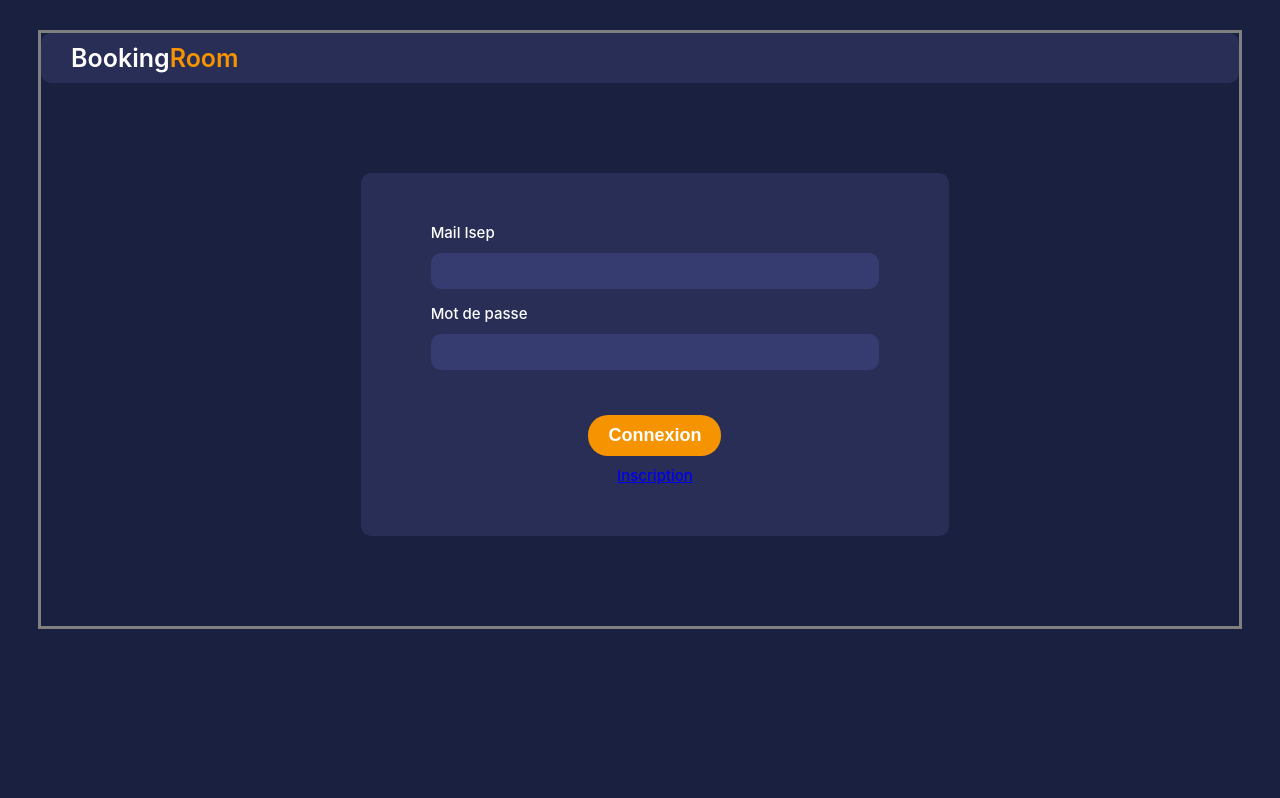
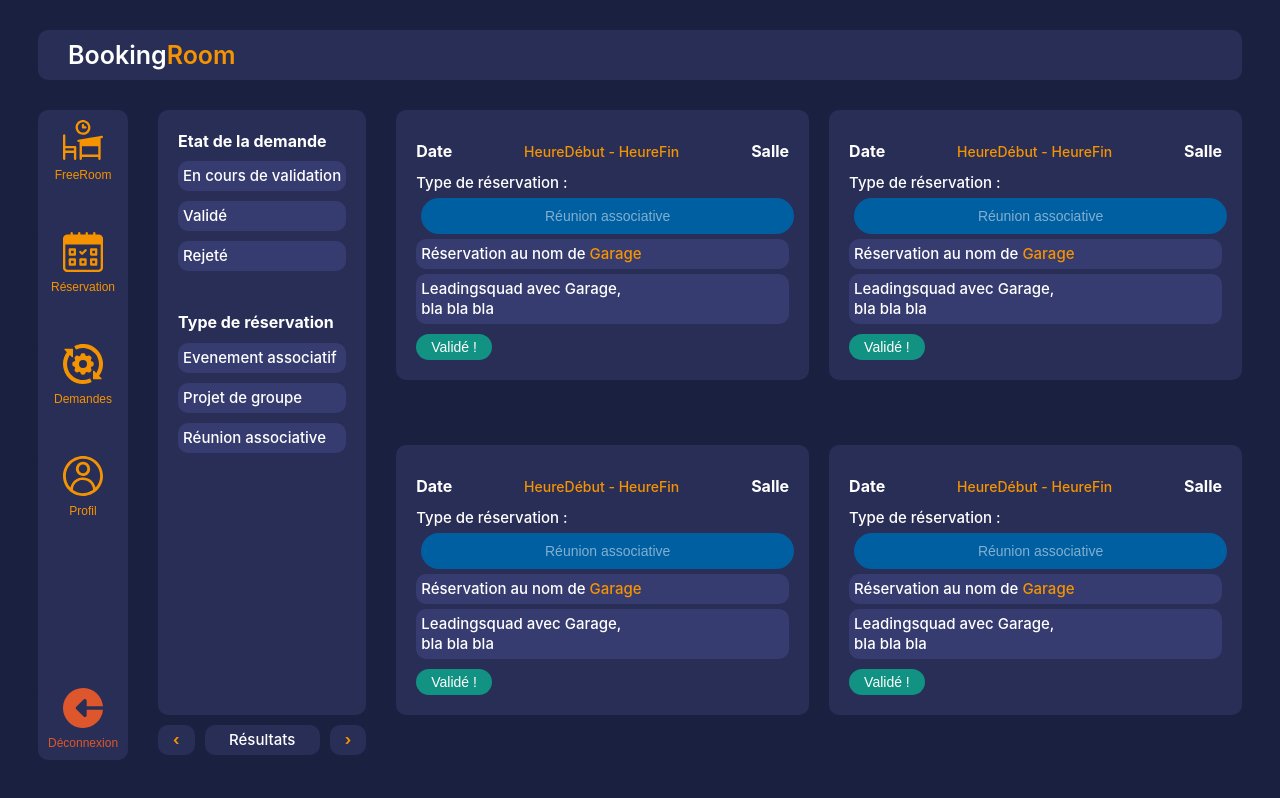
Before and after one commit to leizo/BookingRoom-front, a Vue app: page /request in a window 1280 px wide. Before the commit this address led to /login. Built offline with nearby package versions, Linux system fonts and the light colour scheme.

Commit message:
improve design and request page

```diff
--- a/index.html
+++ b/index.html
@@ -2,7 +2,7 @@
 <html lang="en">
   <head>
     <meta charset="UTF-8" />
-    <link rel="icon" href="/favicon.ico" />
+    <link rel="icon" href="/src/assets/icons/BR.svg" />
     <meta name="viewport" content="width=device-width, initial-scale=1.0" />
     <title>BookingRoom</title>
   </head>
--- a/src/assets/base.css
+++ b/src/assets/base.css
@@ -10,8 +10,23 @@
   --br-red: #DE572C;
 
   --br-text-light-1: #FFFFFF;
-  --br-text-light-2: #8F94C3;
 
+  --br-positive : #129282;
+  --br-negative : #AF4B63;
+
+  --br-evenement :#8B3046;
+  --br-evenement-light : #AF4B63;
+
+  --br-reunion : #005FA1;
+  --br-reunion-light : #1983CD;
+
+  --br-projet : #0D7064;
+  --br-projet-light : #129282;
+
+  --br-class : #BF7609;
+  --br-class-light : #E99210;
+
+  --br-unselect :rgba(255, 255, 255, 0.5);
 }
 
 :root {
@@ -49,9 +64,10 @@ body {
 
   margin : 30px;
   gap: 30px;
+}
 
-  border: solid grey;
-}
+
+
 
 button, a {
   cursor: pointer;
@@ -76,3 +92,61 @@ button, a {
   grid-row-end: 11;
   grid-column-end: 2;
 }
+
+a:link {
+  color : var(--br-orange);
+}
+
+a:visited {
+  color : var(--br-orange);
+}
+
+a:hover {
+  color : var(--br-text-light-1);
+}
+
+.wrapper-btn {
+  grid-row-start: 2;
+  grid-column-start: 2;
+
+  grid-row-end: 3;
+  grid-column-end: 8;
+
+  display: grid;
+  align-self: center;
+  grid-template-columns: max-content auto max-content max-content;
+  gap: 30px;
+}
+
+.btn-group{
+  background-color: var(--color-background-soft);
+  border-radius: 20px;
+  width: max-content;
+  height: min-content;
+}
+
+.btn-campus {
+  margin: 5px;
+}
+
+.btn-campus:hover {
+  background-color: var(--color-background-mute);
+}
+
+.btn-campus.active {
+  background-color: var(--color-background-mute);
+}
+
+.btn-orange {
+  background-color: var(--br-orange);
+  border-radius: 20px;
+  border-style: none;
+  padding: 10px 20px;
+
+  color: var(--br-text-light-1);
+  font-family: Montserrat,sans-serif;
+  font-weight: 700;
+  font-size: 18px;
+
+  margin-top: 30px;
+  }
--- /dev/null
+++ b/src/components/Evenement.vue
@@ -0,0 +1,64 @@
+<script>
+export default {
+    name: "Evenement",
+}
+
+</script>
+
+<template>
+<!-- id en fonction du type d'evenement pour changer la couleur -->
+    <div class="block" id="class">
+        <div style="display:block">
+        Cours
+        <span style="display:block; float:right">3h</span>
+        </div>
+        <div class="description" id="class">
+        Description un peu plus longue pour test
+        </div>
+        <div style="display:block">
+        8h - 11h
+        <span style="display:block; float:right">L114</span>
+        </div>
+    </div>
+</template>
+
+<style scoped>
+.block{
+    border-radius: 10px;
+    padding: 5px;
+    font-size: 12px;
+    margin: 5px 0;
+}
+
+.block#class{
+    background-color: var(--br-class);
+}
+.block#projet{
+    background-color: var(--br-projet);
+}
+.block#reunion{
+    background-color: var(--br-reunion);
+}
+.block#evenement{
+    background-color: var(--br-evenement);
+}
+
+.description {
+    border-radius: 10px;
+    padding: 5px;
+}
+
+.description#class {
+    background-color: var(--br-class-light);
+}
+.description#projet {
+    background-color: var(--br-projet-light);
+}
+.description#reunion {
+    background-color: var(--br-reunion-light);
+}
+.description#evenement {
+    background-color: var(--br-evenement-light);
+}
+
+</style>
--- /dev/null
+++ b/src/components/RequestRecap.vue
@@ -0,0 +1,121 @@
+<script lang="ts">
+
+export default {
+  name: "RequestRecap",
+}
+</script>
+
+<template>
+    <div class="block-request">
+        <div style="display: grid; grid-template-columns: auto auto auto; width:100%">
+            <h1 style="text-align: left">Date</h1>
+            <h2 class="orange" style="text-align:center"> HeureDébut - HeureFin </h2>
+            <h1 style="text-align: right">Salle</h1>
+        </div>
+
+        <div>
+            Type de réservation :
+            <!--
+                <button class="btn-reservation projet">Projet de groupe</button>
+            -->
+
+            <!--
+                <button class="btn-reservation evenement">Evenement associatif</button>
+            -->
+            <button class="btn-reservation reunion">Réunion associative</button>
+        </div>
+        <div style="background-color: var(--color-background-mute); padding:5px; border-radius:10px;">
+            Réservation au nom de <span class ="orange">Garage</span>
+        </div>
+        <div style="padding-top:5px">
+            <li>Leadingsquad avec Garage, <br> bla bla bla</li>
+        </div>
+        <!--
+        <div style="padding-top:5px">
+            <span class="validation">En cours de validation...</span>
+            <button class="btn-state" style="float:right;">Annuler</button>
+        </div>
+        -->
+
+        <!--
+        <div>
+            <button class="btn-state">Rejeté...</button>
+        </div>
+        -->
+
+        <div>
+            <button class="btn-state" style="background-color: var(--br-positive)">Validé !</button>
+        </div>
+
+    </div>
+
+
+</template>
+
+<style>
+
+.block-request {
+    background-color: var(--color-background-soft);
+    border-radius: 10px;
+    padding: 20px;
+    margin: 0;
+}
+
+.btn-reservation {
+    font-size: 14px;
+    font-weight : 500;
+
+    margin: 5px;
+    width: 100%;
+}
+
+.reunion {
+    background-color:#005FA1;
+    color: rgba(255, 255, 255, 0.5);
+}
+
+button.reunion:hover {
+    background-color: #1983CD;
+    color: var(--color-text);
+}
+
+.projet {
+    background-color:#0D7064;
+    color: rgba(255, 255, 255, 0.5);;
+}
+
+button.projet:hover {
+    background-color: #129282;
+    color: var(--color-text);
+}
+.evenement {
+    background-color:#8B3046;
+    color: rgba(255, 255, 255, 0.5);
+}
+
+button.evenement:hover {
+    background-color: #AF4B63;
+    color: var(--color-text);
+}
+
+.btn-send {
+    background-color: var(--br-orange);
+}
+
+.validation {
+    background-color: var(--color-background-mute);
+    font-weight: 500;
+    font-size: 14px;
+    border-radius: 20px;
+    padding:5px 15px;
+}
+
+
+.btn-state {
+    background-color: var(--br-negative);
+    font-weight: 500;
+    font-size: 14px;
+    padding:5px 15px;
+}
+
+</style>
--- a/src/components/ReservationRecap.vue
+++ b/src/components/ReservationRecap.vue
@@ -49,7 +49,7 @@ export default {
 </script>
 
 <template>
-
+<div style="width:350px">
     <div style="display: grid; grid-template-columns: auto auto; width:100%">
         <h1 style="text-align: left">Date</h1>
         <h1 style="text-align: right">Salle</h1>
@@ -62,36 +62,33 @@ export default {
     <div>
         Type de réservation : <br>
         <button
-            class="btn-reservation"
+            class="btn-reservation reunion"
             :class="{active: this.reservationState.reservation_type === 'association_meeting'}"
-            style="background-color:#005FA1"
             @click="this.reservationState.reservation_type = 'association_meeting'">
                 Réunion associative
         </button> <br>
         <button
-            class="btn-reservation"
+            class="btn-reservation projet"
             :class="{active: this.reservationState.reservation_type === 'group_project'}"
-            style="background-color:#0D7064"
             @click="this.reservationState.reservation_type = 'group_project'">
                 Projet de groupe
         </button> <br>
         <button
-            class="btn-reservation"
+            class="btn-reservation evenement"
             :class="{active: this.reservationState.reservation_type === 'association_event'}"
-            style="background-color:#8B3046"
             @click="this.reservationState.reservation_type = 'association_event'">
                 Evenement associatif
         </button> <br>
     </div>
     <br>
     <div v-if="this.reservationState.starting_date !== undefined && this.reservationState.ending_date  !== undefined">
-        Vous cherchez à réserver la salle <a class="orange">{{this.reservationState.room}}</a> <br>
-        à <a class="orange">{{this.reservationState.campus}}</a> de <a class="orange">{{this.reservationState.starting_date.hours}}h{{this.reservationState.starting_date.minutes !== 0 ? this.reservationState.starting_date.minutes : ''}}</a>
-        à <a class="orange">{{this.reservationState.ending_date.hours}}h{{this.reservationState.ending_date.minutes !== 0 ? this.reservationState.ending_date.minutes : ''}}</a> pour <a class="orange">une réunion assiociative </a>
+        Vous cherchez à réserver la salle <span class="orange">{{this.reservationState.room}}</span>
+        à <span class="orange">{{this.reservationState.campus}}</span> de <span class="orange">{{this.reservationState.starting_date.hours}}h{{this.reservationState.starting_date.minutes !== 0 ? this.reservationState.starting_date.minutes : ''}}</span>
+        à <span class="orange">{{this.reservationState.ending_date.hours}}h{{this.reservationState.ending_date.minutes !== 0 ? this.reservationState.ending_date.minutes : ''}}</span> pour <span class="orange">une réunion assiociative </span>
     </div>
     <br>
     <div style="background-color: var(--color-background-mute); padding:5px; border-radius:10px;">
-        Réservation au nom de <a class ="orange">Garage</a>
+        Réservation au nom de <span class ="orange">Garage</span>
     </div>
     <div>
         <input type="textarea" style="width:100%" placeholder="Veuillez renseigner la raison..." v-model="this.reservationState.event_description" v-on:focusout="test">
@@ -100,15 +97,14 @@ export default {
     <div style="text-align: right;">
         <button class="btn-send" @click="postEvent">Envoyer</button>
     </div>
+</div>
+
+
 
 
 </template>
 
 <style scoped>
-
-.active {
-    border: 3px solid greenyellow;
-}
 
 .btn-reservation {
     font-size: 14px;
@@ -118,6 +114,35 @@ export default {
     width: 100%;
 }
 
+.reunion {
+    background-color:var(--br-reunion);
+    color: rgba(255, 255, 255, 0.5);
+}
+
+button.reunion:hover, button.reunion.active {
+    background-color: var(--br-reunion-light);
+    color: var(--color-text);
+}
+
+.projet {
+    background-color: var(--br-projet);
+    color: rgba(255, 255, 255, 0.5);;
+}
+
+button.projet:hover, button.projet.active {
+    background-color: var(--br-projet-light);
+    color: var(--color-text);
+}
+.evenement {
+    background-color:var(--br-evenement);
+    color: rgba(255, 255, 255, 0.5);
+}
+
+button.evenement:hover, button.evenement.active {
+    background-color: var(--br-evenement-light);
+    color: var(--color-text);
+}
+
 .btn-send {
     background-color: var(--br-orange);
 }
--- a/src/components/TheNavbar.vue
+++ b/src/components/TheNavbar.vue
@@ -14,7 +14,10 @@ export default {
       this.$router.push("/profile");
     },
     redirectToReservation() {
-      this.$router.push("/reservation")
+      this.$router.push("/reservation");
+    },
+    redirectToRequest() {
+      this.$router.push("/request");
     }
   }
 }
@@ -26,20 +29,20 @@ export default {
       <img src="../assets/icons/FreeRoom.svg" alt="FreeRoom"> <br>
       FreeRoom
     </button>
-    <button class="page, reservation" @click="redirectToReservation()" >
-      <img src="../assets/icons/Reservation.svg" alt="FreeRoom"> <br>
+    <button class="page, reservation" @click="redirectToReservation()">
+      <img src="../assets/icons/Reservation.svg" alt="Reservation"> <br>
       Réservation
     </button>
-    <button class="page, request">
-      <img src="../assets/icons/Request.svg" alt="FreeRoom"> <br>
+    <button class="page, request"  @click="redirectToRequest()" >
+      <img src="../assets/icons/Request.svg" alt="Request"> <br>
       Demandes
     </button>
     <button class="page, profile" @click="redirectToProfile()">
-      <img src="../assets/icons/Profile.svg" alt="FreeRoom"> <br>
+      <img src="../assets/icons/Profile.svg" alt="Profile"> <br>
       Profil
     </button>
     <button class="page, deco, disconnect" @click="redirectToDisconnect()">
-      <img src="../assets/icons/Disconnect.svg" alt="FreeRoom"> <br>
+      <img src="../assets/icons/Disconnect.svg" alt="Disconnect"> <br>
       Déconnexion
     </button>
   </div>
@@ -83,7 +86,6 @@ img{
   grid-column-end: 2;
 
 }
-
 .reservation {
   grid-row-start: 2;
   grid-column-start: 1;
@@ -91,6 +93,10 @@ img{
   grid-row-end: 3;
   grid-column-end: 2;
 
+}
+
+.reservation.active {
+  border: solid grey;
 }
 
 .request {
@@ -118,6 +124,8 @@ img{
   grid-row-end: 10;
   grid-column-end: 2;
 
+  color: var(--color-deconnexion);
+
 }
 
 button, a {
--- a/src/routers/index.ts
+++ b/src/routers/index.ts
@@ -5,6 +5,7 @@ import Home from "@/views/Home.vue";
 import Logout from "@/views/Logout.vue";
 import Profile from "@/views/Profile.vue";
 import Reservation from "@/views/Reservation.vue";
+import Request from "@/views/Request.vue";
 
 import { useUserStore } from "@/stores/user.store";
 
@@ -12,7 +13,10 @@ const routes = [
     {
         path: "/",
         name: "Home",
-        component: Home
+        component: Home,
+        meta: {
+            allowAnonymous: true
+        }
     },
     {
         path: "/login",
@@ -25,7 +29,10 @@ const routes = [
     {
         path: "/logout",
         name: "logout",
-        component: Logout
+        component: Logout,
+        meta: {
+            allowAnonymous: true
+        }
     },
     {
         path: "/signup",
@@ -40,6 +47,9 @@ const routes = [
         path: "/profile",
         name: "Profile",
         component: Profile,
+        meta: {
+            allowAnonymous: true
+        }
 
     }
     ,
@@ -47,6 +57,18 @@ const routes = [
         path: "/reservation",
         name: "Reservation",
         component: Reservation,
+        meta: {
+            allowAnonymous: true
+        }
+
+    },
+    {
+        path: "/request",
+        name: "Request",
+        component: Request,
+        meta: {
+            allowAnonymous: true
+        }
 
     },
 ];
--- a/src/views/Login.vue
+++ b/src/views/Login.vue
@@ -54,7 +54,7 @@
         <button class="btn-orange" v-on:click="login(mail, password)">Connexion</button>
 
         <div style="padding-top: 10px; text-decoration: underline">
-            <router-link to="/signup">Inscription</router-link>
+            <router-link to="/signup"><a>Inscription</a></router-link>
         </div>
 
     </div>
@@ -62,6 +62,18 @@
 </template>
 
 <style>
+    a:link {
+        color : var(--br-orange);
+    }
+
+    a:visited {
+        color : var(--br-orange);
+    }
+
+    a:hover {
+        color : var(--br-text-light-1);
+    }
+
     #login {
     grid-row-start: 4;
     grid-column-start: 4;
--- /dev/null
+++ b/src/views/Request.vue
@@ -0,0 +1,116 @@
+<script lang="ts">
+    import TheHeader from "@/components/TheHeader.vue";
+    import TheNavbar from '@/components/TheNavbar.vue';
+    import RequestRecap from '@/components/RequestRecap.vue';
+
+    export default {
+        name: "Request",
+        components: { TheHeader, TheNavbar, RequestRecap }
+    }
+</script>
+
+<template>
+    <div class="col-search">
+        <div class="search-request">
+            <h1> Etat de la demande </h1>
+            <li>
+                En cours de validation
+            </li>
+            <li>
+                Validé
+            </li>
+            <li>
+                Rejeté
+            </li>
+            <br>
+            <h1>Type de réservation</h1>
+            <li>
+                Evenement associatif
+            </li>
+            <li>
+                Projet de groupe
+            </li>
+            <li>
+                Réunion associative
+            </li>
+        </div>
+        <div class="results-request">
+            <div class="btn-request-nav"> &lsaquo; </div>
+            <div class="btn-request-results"> Résultats </div>
+            <div class="btn-request-nav"> &rsaquo; </div>
+        </div>
+    </div>
+
+    <div class="col-results">
+        <div>
+            <RequestRecap/>
+        </div>
+        <div>
+            <RequestRecap/>
+        </div>
+        <div>
+            <RequestRecap/>
+        </div>
+        <div>
+            <RequestRecap/>
+        </div>
+    </div>
+</template>
+
+<style>
+
+.col-search {
+    grid-row-start: 2;
+    grid-column-start: 2;
+
+    grid-row-end: 11;
+    grid-column-end: 4;
+}
+
+.search-request {
+    height: 90%;
+    background-color:var(--color-background-soft);
+
+    border-radius: 10px;
+    padding: 10px 20px;
+}
+
+.results-request{
+    display: grid;
+    grid-template-columns: min-content auto min-content;
+
+    margin-top: 10px;
+}
+
+.btn-request-nav {
+    padding:5px 15px;
+    color: var(--br-orange);
+    background-color: var(--color-background-soft);
+    border-radius: 10px;
+    font-weight: 700;
+}
+
+.btn-request-results {
+    padding:5px;
+    text-align: center;
+     background-color: var(--color-background-soft);
+    border-radius: 10px;
+    margin: 0 10px;;
+}
+
+.col-results {
+    grid-row-start: 2;
+    grid-column-start: 4;
+
+    grid-row-end: 11;
+    grid-column-end: 8;
+
+    gap: 20px;
+
+    display: grid;
+    grid-template-rows: auto auto ;
+    grid-template-columns:auto auto ;
+
+}
+
+</style>
--- a/src/views/Reservation.vue
+++ b/src/views/Reservation.vue
@@ -9,7 +9,7 @@
     import '@vuepic/vue-datepicker/dist/main.css'
 
     export default {
-        name: "Request",
+        name: "Reservation",
         setup() {
             const week = useWeekStore();
             const reservationState = useReservationStore();
@@ -48,12 +48,12 @@
 
     <div class="wrapper-btn">
         <div class="btn-group">
-            <button
+            <button  class="btn-campus"
             @click="this.reservationState.campus = 'NDL'"
             :class="{active: this.reservationState.campus === 'NDL'}">
                 NDL
             </button>
-            <button
+            <button class="btn-campus"
             @click="this.reservationState.campus = 'NDC'"
             :class="{active: this.reservationState.campus === 'NDC'}">
                 NDC
@@ -61,7 +61,7 @@
         </div>
         <!-- TODO le changement de texte décale les colonnes de la CSS Grid -->
         <div class="search">
-            Vous cherchez à réserver la salle {{ this.reservationState.room }} à {{ this.reservationState.campus }}
+            Vous cherchez à réserver la salle <span class="orange">{{ this.reservationState.room }} </span> à <span class="orange">{{ this.reservationState.campus }}</span>
         </div>
         <div>
             <select name="Salle" @change="onChange($event)" v-model="this.reservationState.room">
@@ -115,12 +115,14 @@
     <!-- Dans mon stage on utilisait des v-if pour choisir quel div afficher -->
 
     <div class="col-1">
+        <h1>Choix de la date :</h1>
         <Datepicker v-model="this.date"
         :enableTimePicker="false"
         @update:modelValue="updateRoomAvailabilityOnDate"
         dark placeholder="Date"></Datepicker>
 
         <div style="display:grid; grid-template-columns: fit-content fit-content; ">
+        <h2>Heure de début :</h2>
             <Datepicker v-model="this.reservationState.starting_date"
                 minutesIncrement="15"
                 minutesGridIncrement="15"
@@ -128,6 +130,7 @@
                 timePicker dark
                 placeholder="Début">
             </Datepicker>
+        <h2>Heure de fin :</h2>
             <Datepicker v-model="this.reservationState.ending_date"
                 minutesIncrement="15"
                 minutesGridIncrement="15"
@@ -138,6 +141,7 @@
         </div>
 
         <li v-show="this.reservationState.room !== '' && this.reservationState.room_availability.length > 1"  v-for="slot in this.reservationState.room_availability" :key="slot">
+            <h2>Disponibilités : </h2>
             {{slot.start}} -> {{slot.end}}
         </li>
 
@@ -150,19 +154,6 @@
 </template>
 
 <style>
-
-.wrapper-btn {
-    grid-row-start: 2;
-    grid-column-start: 2;
-
-    grid-row-end: 3;
-    grid-column-end: 8;
-
-    display: grid;
-    align-self: center;
-    grid-template-columns: max-content auto max-content max-content;
-    gap: 30px;
-}
 
 .col-1 {
     grid-row-start: 3;
@@ -197,17 +188,6 @@
     padding: 10px;
 }
 
-.btn-group{
-    background-color: var(--color-background-soft);
-    border-radius: 20px;
-    width: max-content;
-    height: min-content;
-}
-
-.active {
-    border: 3px solid greenyellow;
-}
-
 button, select {
     background-color: var(--color-background-soft);
     border-radius: 20px;
@@ -220,6 +200,11 @@ h1{
     font-size: 16px;
 }
 
+h2{
+    font-size: 14px;
+    font-weight: 500;
+}
+
 li {
     background-color: var(--color-background-mute);
     margin-bottom:10px;
```
Also changed, not shown: src/views/Home.vue (+29 -17 lines), src/assets/icons/BR.svg (added), src/views/Profile.vue (indentation only), 1 other file (tests, documents, lock files or other folders).
